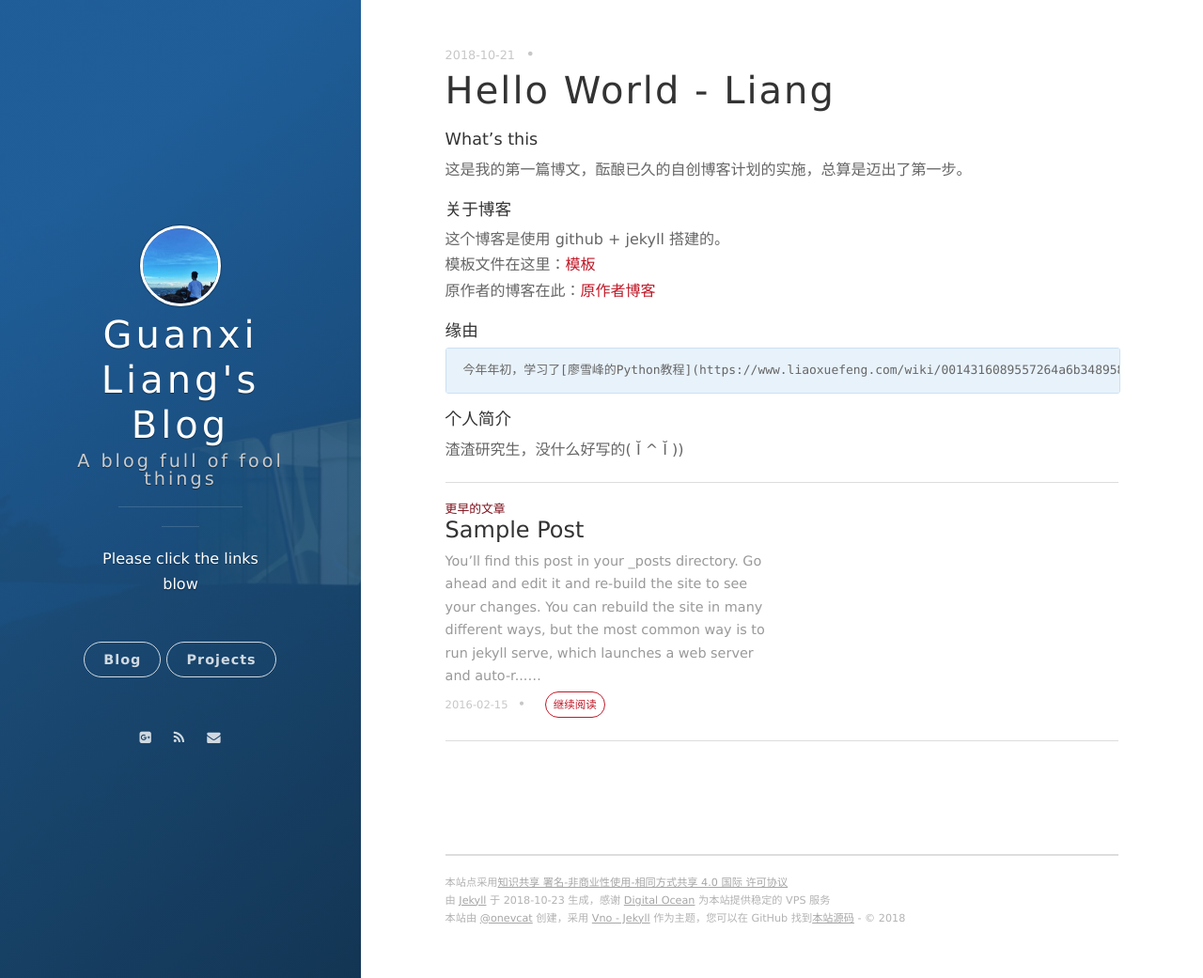
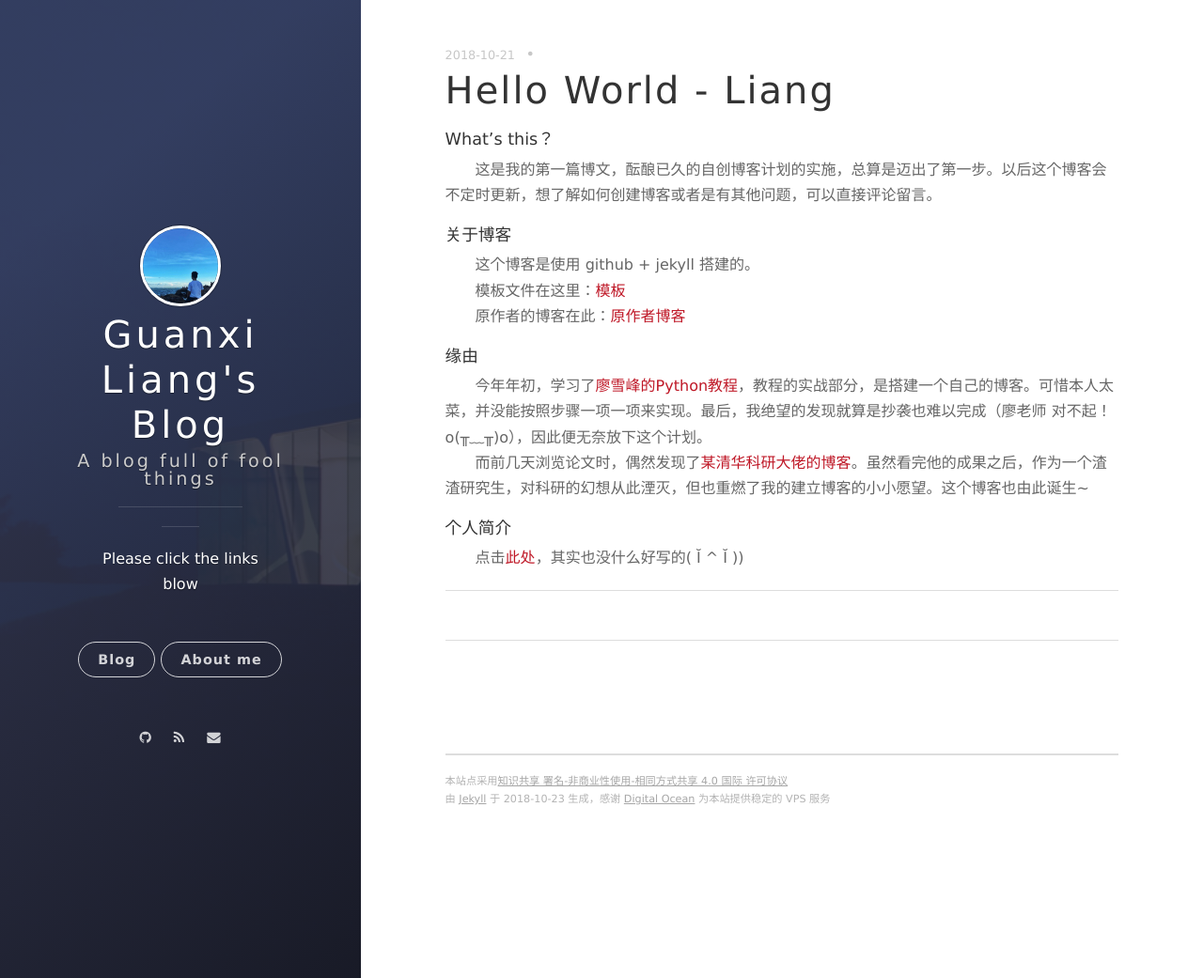
Before and after one commit to garyliang07/garyliang07.github.io, a Jekyll site: the page built from _posts/2018-10-20-first-post.markdown, in a window 1280 px wide and 1041 px high. Shown: the whole window at 94% size. Built offline with Jekyll 4.4.1, drawn with Linux system fonts in a browser that asks for light colours; nearby versions of some CDN libraries; comment, search, counter and statistics services are not loaded.

Commit message:
modified comments, about me, and contact

```diff
--- a/_config.yml
+++ b/_config.yml
@@ -13,7 +13,7 @@ permalink: /:year/:month/:title/
 highlighter: rouge
 
 # supported colors: blue, green, purple, red, orange or slate. If you need clear, leave it empty.
-cover_color: blue
+cover_color: slate
 
 # The blog button should not be removed.
 blog_button:
@@ -22,8 +22,8 @@ blog_button:
 
 # Navigation buttons in the front page.
 nav:
-    - {title: Projects, description: My Projects, url: 'http://project.onevcat.com'}
-    # - {title: Another Button, description: A button, url: 'http://example.com'}
+    - {title: About me, description: Resume, url: 'http://localhost:4000/about/'}
+    # - {title: Another Button, description: A button, url: 'http://example.com/about.html'}
 
 # Pagination
 gems: [jekyll-paginate]
@@ -37,7 +37,10 @@ comment:
 
 # Social
 social:
-    gplus: 107108267983477358170
+    #weibo: onevcat
+    github: garyliang07
+    #twitter: onevcat
+    #gplus: 107108267983477358170
     mail: garyliang86@foxmail.com
 
 # Google Analytics
--- a/_includes/footer.html
+++ b/_includes/footer.html
@@ -2,6 +2,6 @@
     <footer>
     	<span class="footer__copyright">本站点采用<a href="http://creativecommons.org/licenses/by-nc-sa/4.0/">知识共享 署名-非商业性使用-相同方式共享 4.0 国际 许可协议</a></span>
         <span class="footer__copyright">由 <a href="https://jekyllrb.com">Jekyll</a> 于 {{ site.time | date: "%F" }} 生成，感谢 <a href="https://www.digitalocean.com/?refcode=30ed2d146762">Digital Ocean</a> 为本站提供稳定的 VPS 服务</span>
-        <span class="footer__copyright">本站{% if site.creator %}由 {{site.creator}} 创建，{% endif %}采用 <a href="https://github.com/onevcat/vno-jekyll">Vno - Jekyll</a> 作为主题，您可以在 GitHub 找到<a href="https://github.com/onevcat/OneV-s-Den">本站源码</a> - &copy; {{site.time | date: "%Y"}}</span>
+        <!--<span class="footer__copyright">本站{% if site.creator %}由 {{site.creator}} 创建，{% endif %}采用 <a href="https://github.com/onevcat/vno-jekyll">Vno - Jekyll</a> 作为主题，您可以在 GitHub 找到<a href="https://github.com/onevcat/OneV-s-Den">本站源码</a> - &copy; {{site.time | date: "%Y"}}</span>-->
     </footer>
 </section>
--- a/_posts/2016-02-15-sample-post.markdown
+++ /dev/null
@@ -1,25 +0,0 @@
----
-layout: post
-title: Sample Post
-date: 2016-02-15 15:32:24.000000000 +09:00
----
-
-You’ll find this post in your `_posts` directory. Go ahead and edit it and re-build the site to see your changes. You can rebuild the site in many different ways, but the most common way is to run `jekyll serve`, which launches a web server and auto-regenerates your site when a file is updated.
-
-To add new posts, simply add a file in the `_posts` directory that follows the convention `YYYY-MM-DD-name-of-post.ext` and includes the necessary front matter. Take a look at the source for this post to get an idea about how it works.
-
-Jekyll also offers powerful support for code snippets:
-
-{% highlight ruby %}
-def print_hi(name)
-  puts "Hi, #{name}"
-end
-print_hi('Tom')
-#=> prints 'Hi, Tom' to STDOUT.
-{% endhighlight %}
-
-Check out the [Jekyll docs][jekyll-docs] for more info on how to get the most out of Jekyll. File all bugs/feature requests at [Jekyll’s GitHub repo][jekyll-gh]. If you have questions, you can ask them on [Jekyll Talk][jekyll-talk].
-
-[jekyll-docs]: http://jekyllrb.com/docs/home
-[jekyll-gh]:   https://github.com/jekyll/jekyll
-[jekyll-talk]: https://talk.jekyllrb.com/
--- a/_posts/2018-10-20-first-post.markdown
+++ b/_posts/2018-10-20-first-post.markdown
@@ -4,22 +4,21 @@ title: Hello World - Liang
 date: 2018-10-21 10:06:30.000000000 +08:00
 ---
 
-#### What's this
+#### What's this？
 
-这是我的第一篇博文，酝酿已久的自创博客计划的实施，总算是迈出了第一步。
+&emsp;&emsp;这是我的第一篇博文，酝酿已久的自创博客计划的实施，总算是迈出了第一步。以后这个博客会不定时更新，想了解如何创建博客或者是有其他问题，可以直接评论留言。
 
 #### 关于博客
 
-这个博客是使用 github + jekyll 搭建的。
-模板文件在这里：[模板](https://github.com/onevcat/vno-jekyll)
-原作者的博客在此：[原作者博客](http://onevcat.com)
+&emsp;&emsp;这个博客是使用 github + jekyll 搭建的。
+&emsp;&emsp;模板文件在这里：[模板](https://github.com/onevcat/vno-jekyll)
+&emsp;&emsp;原作者的博客在此：[原作者博客](http://onevcat.com)
 
 #### 缘由
 
-    今年年初，学习了[廖雪峰的Python教程](https://www.liaoxuefeng.com/wiki/0014316089557264a6b348958f449949df42a6d3a2e542c000)，教程的实战部分，是搭建一个自己的博客。可惜本人太菜，并没能按照步骤一项一项来实现。
-最后我发现就算是抄袭也难以完成（廖老师 对不起！o(╥﹏╥)o），因此便无奈放下这个计划。
-  而前几天浏览论文时，偶然发现了[某清华科研大佬的博客](http://www.luxinzheng.net/gbindex.htm)。虽然看完他的成果之后，作为一个渣渣研究生，对科研的幻想从此湮灭，但也重燃了我的建立博客的小小愿望。这个博客也由此诞生~
+&emsp;&emsp;今年年初，学习了[廖雪峰的Python教程](https://www.liaoxuefeng.com/wiki/0014316089557264a6b348958f449949df42a6d3a2e542c000)，教程的实战部分，是搭建一个自己的博客。可惜本人太菜，并没能按照步骤一项一项来实现。最后，我绝望的发现就算是抄袭也难以完成（廖老师 对不起！o(╥﹏╥)o），因此便无奈放下这个计划。
+  &emsp;&emsp;而前几天浏览论文时，偶然发现了[某清华科研大佬的博客](http://www.luxinzheng.net/gbindex.htm)。虽然看完他的成果之后，作为一个渣渣研究生，对科研的幻想从此湮灭，但也重燃了我的建立博客的小小愿望。这个博客也由此诞生~
 
 #### 个人简介
 
-渣渣研究生，没什么好写的( Ĭ ^ Ĭ ))
+&emsp;&emsp;点击[此处](http://localhost:4000/about/)，其实也没什么好写的( Ĭ ^ Ĭ ))
```
Also changed, not shown: about.md (added, +12 -0 lines).
